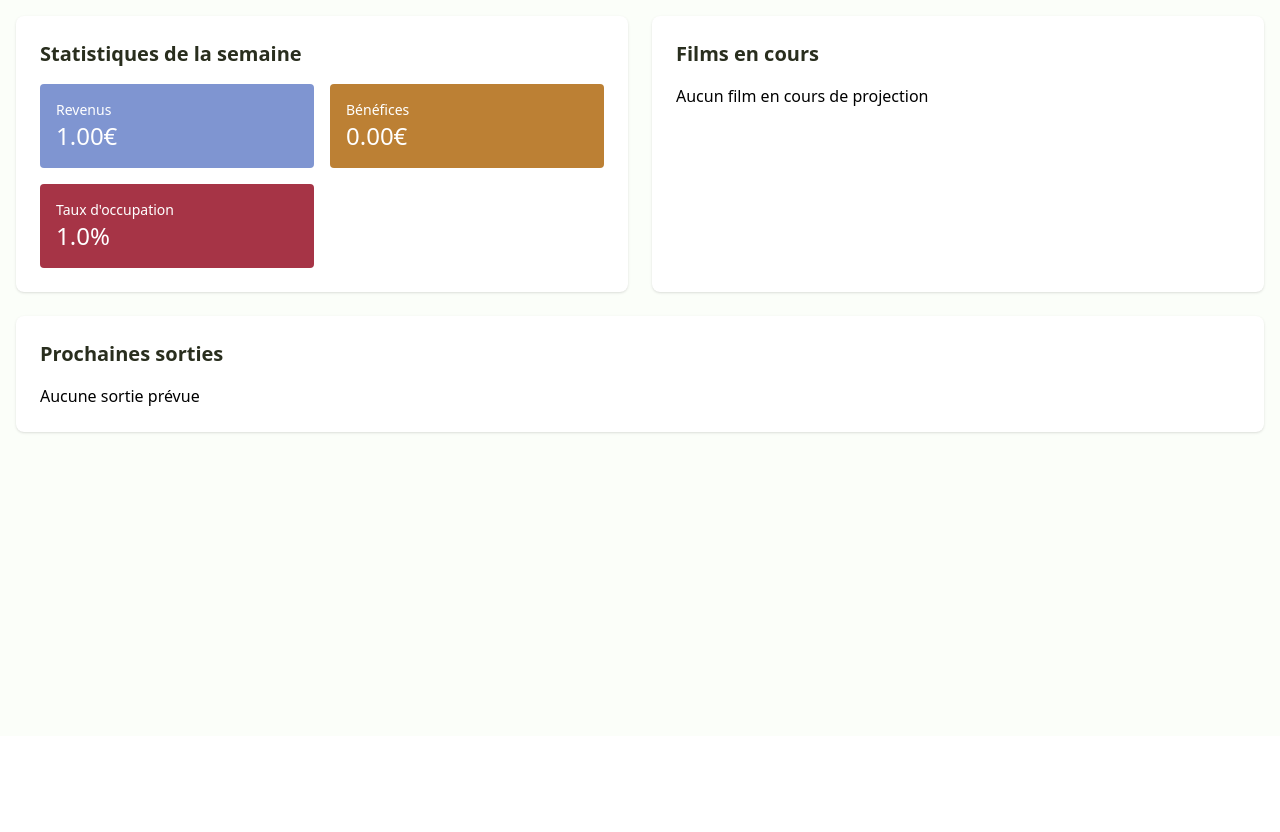
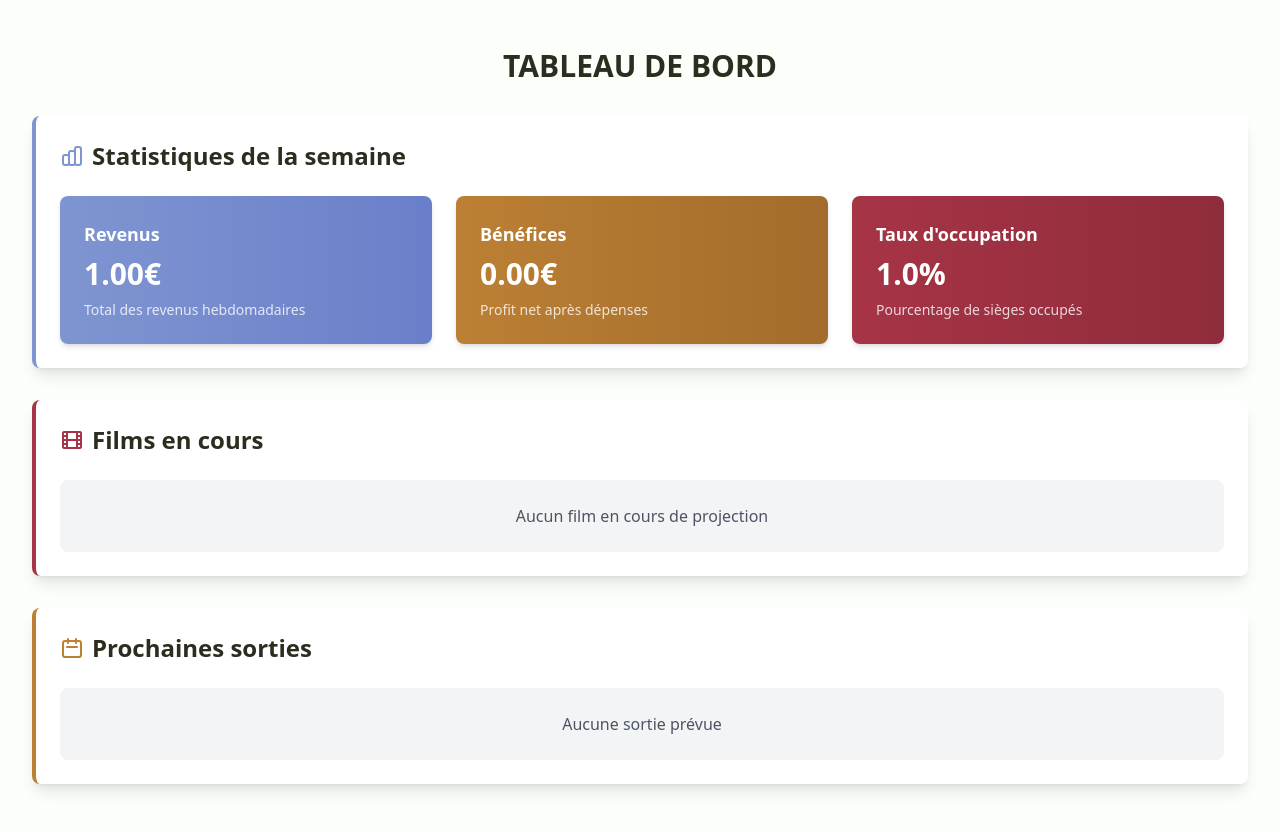
Before and after one commit to haceneZERROUK/MLrecap_django, a Django app: page /dashboard/ in a window 1280 px wide. Shown: the part 64-896 px from the top of the page. Before the commit the page ends 498 px from the top, so only its background shows below. Run offline with Django 5.2, Linux system fonts and the light colour scheme; a user stored in the database is signed in; tables that the repository leaves empty hold one stand-in row (values such as "Sample post"); some libraries are stand-ins or nearby versions.

Commit message:
Refonte du dashboard avec disposition verticale et design moderne

```diff
--- a/niab/niab_app/templates/niab_app/dashboard.html
+++ b/niab/niab_app/templates/niab_app/dashboard.html
@@ -3,60 +3,109 @@
 {% block title %}Dashboard{% endblock %}
 
 {% block content %}
-<div class="grid grid-cols-1 md:grid-cols-2 gap-6">
+<div class="container mx-auto px-4 py-8">
+    <h1 class="text-3xl font-bold text-[#292E1E] mb-8 text-center">TABLEAU DE BORD</h1>
+
     <!-- Statistiques hebdomadaires -->
-    <div class="bg-white p-6 rounded-lg shadow">
-        <h2 class="text-xl font-bold mb-4 text-[#292E1E]">Statistiques de la semaine</h2>
+    <div class="bg-white p-6 rounded-lg shadow-lg mb-8 border-l-4 border-[#7F95D1]">
+        <h2 class="text-2xl font-bold mb-6 text-[#292E1E] flex items-center">
+            <svg xmlns="http://www.w3.org/2000/svg" class="h-6 w-6 mr-2 text-[#7F95D1]" fill="none" viewBox="0 0 24 24" stroke="currentColor">
+                <path stroke-linecap="round" stroke-linejoin="round" stroke-width="2" d="M9 19v-6a2 2 0 00-2-2H5a2 2 0 00-2 2v6a2 2 0 002 2h2a2 2 0 002-2zm0 0V9a2 2 0 012-2h2a2 2 0 012 2v10m-6 0a2 2 0 002 2h2a2 2 0 002-2m0 0V5a2 2 0 012-2h2a2 2 0 012 2v14a2 2 0 01-2 2h-2a2 2 0 01-2-2z" />
+            </svg>
+            Statistiques de la semaine
+        </h2>
         {% if weekly_stats %}
-        <div class="grid grid-cols-2 gap-4">
-            <div class="p-4 bg-[#7F95D1] text-white rounded">
-                <p class="text-sm">Revenus</p>
-                <p class="text-2xl">{{ weekly_stats.revenue }}€</p>
+        <div class="grid grid-cols-1 md:grid-cols-3 gap-6">
+            <div class="p-6 bg-gradient-to-r from-[#7F95D1] to-[#6A7FC9] text-white rounded-lg shadow-md">
+                <p class="text-lg font-semibold mb-2">Revenus</p>
+                <p class="text-3xl font-bold">{{ weekly_stats.revenue }}€</p>
+                <p class="text-sm mt-2 opacity-80">Total des revenus hebdomadaires</p>
             </div>
-            <div class="p-4 bg-[#BC8034] text-white rounded">
-                <p class="text-sm">Bénéfices</p>
-                <p class="text-2xl">{{ weekly_stats.profit }}€</p>
+            <div class="p-6 bg-gradient-to-r from-[#BC8034] to-[#A36C2C] text-white rounded-lg shadow-md">
+                <p class="text-lg font-semibold mb-2">Bénéfices</p>
+                <p class="text-3xl font-bold">{{ weekly_stats.profit }}€</p>
+                <p class="text-sm mt-2 opacity-80">Profit net après dépenses</p>
             </div>
-            <div class="p-4 bg-[#A63446] text-white rounded">
-                <p class="text-sm">Taux d'occupation</p>
-                <p class="text-2xl">{{ weekly_stats.occupancy_rate }}%</p>
+            <div class="p-6 bg-gradient-to-r from-[#A63446] to-[#8F2C3C] text-white rounded-lg shadow-md">
+                <p class="text-lg font-semibold mb-2">Taux d'occupation</p>
+                <p class="text-3xl font-bold">{{ weekly_stats.occupancy_rate }}%</p>
+                <p class="text-sm mt-2 opacity-80">Pourcentage de sièges occupés</p>
             </div>
         </div>
         {% else %}
-        <p>Aucune donnée disponible pour cette semaine</p>
+        <div class="bg-gray-100 p-6 rounded-lg text-center">
+            <p class="text-gray-600">Aucune donnée disponible pour cette semaine</p>
+        </div>
         {% endif %}
     </div>
 
     <!-- Films en cours de projection -->
-    <div class="bg-white p-6 rounded-lg shadow">
-        <h2 class="text-xl font-bold mb-4 text-[#292E1E]">Films en cours</h2>
-        {% for screening in current_screenings %}
-        <div class="mb-4 p-4 border rounded">
-            <h3 class="font-bold">{{ screening.film.titre_fr }}</h3>
-            <p>Salle {{ screening.numero_salle }}</p>
-            <p>Entrées estimées: {{ screening.audience_quotidienne_estimee }}</p>
+    <div class="bg-white p-6 rounded-lg shadow-lg mb-8 border-l-4 border-[#A63446]">
+        <h2 class="text-2xl font-bold mb-6 text-[#292E1E] flex items-center">
+            <svg xmlns="http://www.w3.org/2000/svg" class="h-6 w-6 mr-2 text-[#A63446]" fill="none" viewBox="0 0 24 24" stroke="currentColor">
+                <path stroke-linecap="round" stroke-linejoin="round" stroke-width="2" d="M7 4v16M17 4v16M3 8h4m10 0h4M3 12h18M3 16h4m10 0h4M4 20h16a1 1 0 001-1V5a1 1 0 00-1-1H4a1 1 0 00-1 1v14a1 1 0 001 1z" />
+            </svg>
+            Films en cours
+        </h2>
+        <div class="grid grid-cols-1 md:grid-cols-2 lg:grid-cols-3 gap-4">
+            {% for screening in current_screenings %}
+            <div class="bg-white p-4 border border-gray-200 rounded-lg shadow-sm hover:shadow-md transition-shadow">
+                <div class="flex justify-between items-start mb-2">
+                    <h3 class="font-bold text-lg text-[#292E1E]">{{ screening.film.titre_fr }}</h3>
+                    <span class="bg-[#A63446] text-white text-xs px-2 py-1 rounded-full">Salle {{ screening.numero_salle }}</span>
+                </div>
+                <p class="text-gray-600 mb-2">{{ screening.film.categorie }}</p>
+                <div class="flex justify-between items-center mt-4 pt-2 border-t border-gray-100">
+                    <div>
+                        <p class="text-sm text-gray-500">Entrées estimées</p>
+                        <p class="font-bold text-[#292E1E]">{{ screening.audience_quotidienne_estimee }}</p>
+                    </div>
+                    <a href="{% url 'film_detail' screening.film.pk %}" class="text-[#7F95D1] hover:text-[#A63446] font-medium">
+                        Détails →
+                    </a>
+                </div>
+            </div>
+            {% empty %}
+            <div class="col-span-full bg-gray-100 p-6 rounded-lg text-center">
+                <p class="text-gray-600">Aucun film en cours de projection</p>
+            </div>
+            {% endfor %}
         </div>
-        {% empty %}
-        <p>Aucun film en cours de projection</p>
-        {% endfor %}
     </div>
 
     <!-- Prochaines sorties -->
-    <div class="col-span-1 md:col-span-2 bg-white p-6 rounded-lg shadow">
-        <h2 class="text-xl font-bold mb-4 text-[#292E1E]">Prochaines sorties</h2>
-        <div class="grid grid-cols-1 md:grid-cols-2 lg:grid-cols-3 gap-4">
+    <div class="bg-white p-6 rounded-lg shadow-lg border-l-4 border-[#BC8034]">
+        <h2 class="text-2xl font-bold mb-6 text-[#292E1E] flex items-center">
+            <svg xmlns="http://www.w3.org/2000/svg" class="h-6 w-6 mr-2 text-[#BC8034]" fill="none" viewBox="0 0 24 24" stroke="currentColor">
+                <path stroke-linecap="round" stroke-linejoin="round" stroke-width="2" d="M8 7V3m8 4V3m-9 8h10M5 21h14a2 2 0 002-2V7a2 2 0 00-2-2H5a2 2 0 00-2 2v12a2 2 0 002 2z" />
+            </svg>
+            Prochaines sorties
+        </h2>
+        <div class="grid grid-cols-1 md:grid-cols-2 lg:grid-cols-3 gap-6">
             {% for movie in upcoming_movies %}
-            <div class="border p-4 rounded hover:shadow-lg transition-shadow">
-                <h3 class="font-bold">{{ movie.titre_fr }}</h3>
-                <p class="text-sm text-gray-600">Sortie le {{ movie.date|date:"d/m/Y" }}</p>
-                <p>Entrées prévues: {{ movie.entrees_prevues|default:"Non calculé" }}</p>
-                <a href="{% url 'film_detail' movie.pk %}"
-                   class="mt-2 inline-block bg-[#7F95D1] text-white px-4 py-2 rounded">
-                    Détails
-                </a>
+            <div class="bg-white border border-gray-200 rounded-lg shadow-sm overflow-hidden hover:shadow-md transition-shadow">
+                <div class="p-4">
+                    <h3 class="font-bold text-lg text-[#292E1E] mb-2">{{ movie.titre_fr }}</h3>
+                    <div class="flex items-center mb-3">
+                        <span class="bg-[#BC8034] text-white text-xs px-2 py-1 rounded-full mr-2">{{ movie.categorie }}</span>
+                        <span class="text-sm text-gray-600">{{ movie.duree_minutes }} min</span>
+                    </div>
+                    <p class="text-sm text-gray-600 mb-2">
+                        <span class="font-semibold">Sortie le:</span> {{ movie.date|date:"d/m/Y" }}
+                    </p>
+                    <p class="text-sm text-gray-600 mb-4">
+                        <span class="font-semibold">Entrées prévues:</span> {{ movie.entrees_prevues|default:"Non calculé" }}
+                    </p>
+                    <a href="{% url 'film_detail' movie.pk %}"
+                       class="block w-full text-center bg-[#7F95D1] hover:bg-[#6A7FC9] text-white px-4 py-2 rounded-md transition-colors">
+                        Voir les détails
+                    </a>
+                </div>
             </div>
             {% empty %}
-            <p>Aucune sortie prévue</p>
+            <div class="col-span-full bg-gray-100 p-6 rounded-lg text-center">
+                <p class="text-gray-600">Aucune sortie prévue</p>
+            </div>
             {% endfor %}
         </div>
     </div>
```
